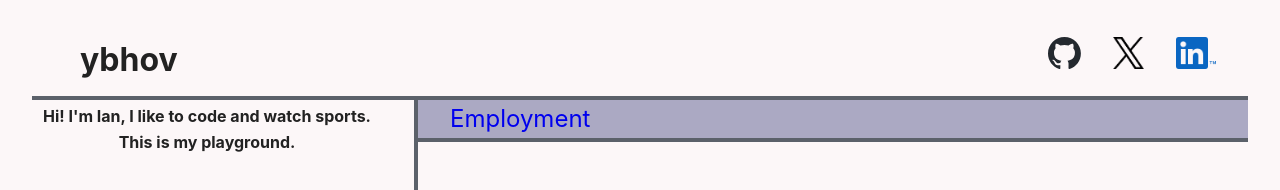
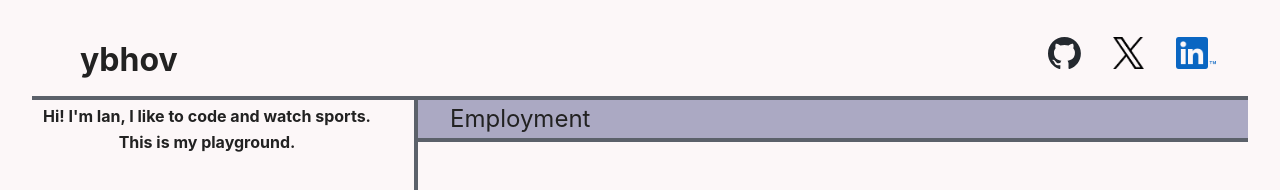
Before and after one commit to ybhov/ybhov.com, a Vue app: page /about in a window 1280 px wide. Shown: the top 190 px of the page. Built offline with nearby package versions, Linux system fonts and the light colour scheme; grey boxes are pictures that could not be loaded.

Commit message:
clean up nav bar and remove uneeded files

```diff
--- a/src/components/NavBar.vue
+++ b/src/components/NavBar.vue
@@ -1,8 +1,6 @@
 <template>
   <nav class="nav-bar">
     <RouterLink to="/" class="nav-link">Employment</RouterLink>
-    <!-- <RouterLink to="/projects" class="nav-link">Projects</RouterLink> -->
-    <!-- <RouterLink to="/crypto" class="nav-link">Crypto</RouterLink> -->
   </nav>
 </template>
 
@@ -17,5 +15,10 @@
 .nav-link {
   margin-left: 2rem;
   text-decoration: none;
+  color: inherit;
+}
+
+.nav-link:hover {
+  font-style: italic;
 }
 </style>
```
Also changed, not shown: src/views/AboutView.vue (deleted, +0 -15 lines), src/assets/logo.svg (deleted).
